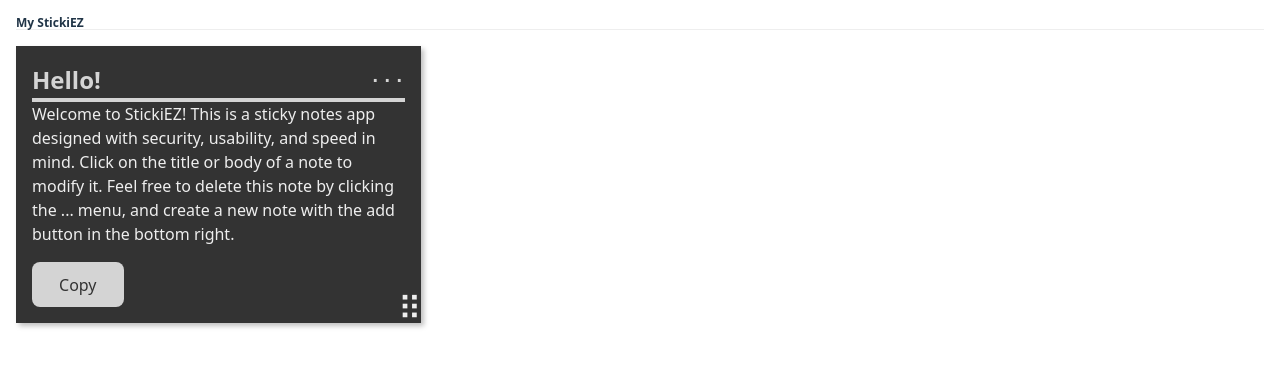
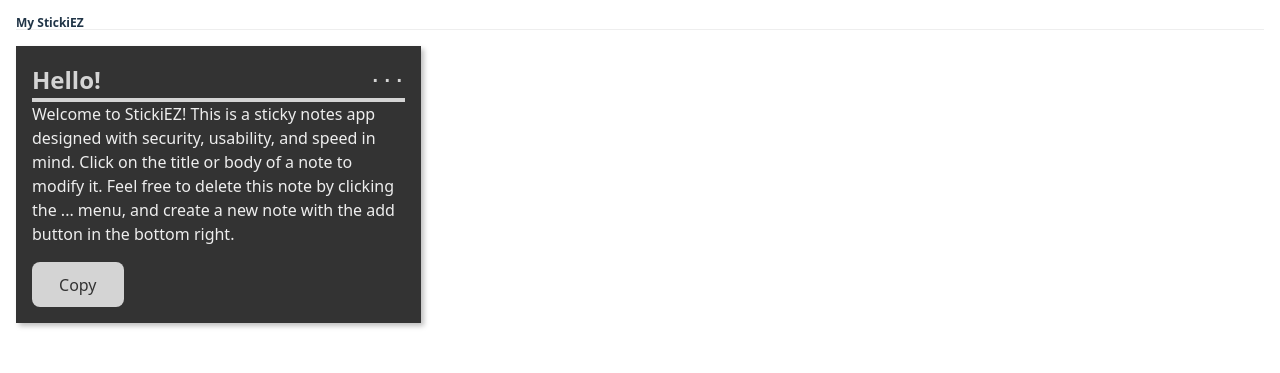
Before and after one commit to jameshardyatx/Stickiez, a React (Vite) app: page / in a window 1280 px wide. Shown: the top 373 px of the page. Built offline with nearby package versions, Linux system fonts and the light colour scheme.

Commit message:
Revert "Notes are now draggable, but revert to grid on refresh"
This reverts commit c544ebe5ed64ca4c875b1c1d7f4e888ef88655e9.

```diff
--- a/package.json
+++ b/package.json
@@ -13,8 +13,7 @@
     "animate.css": "^4.1.1",
     "react": "^19.2.0",
     "react-cool-onclickoutside": "^1.7.0",
-    "react-dom": "^19.2.0",
-    "react-draggable": "^4.5.0"
+    "react-dom": "^19.2.0"
   },
   "devDependencies": {
     "@eslint/js": "^9.39.1",
--- a/src/App.css
+++ b/src/App.css
@@ -231,14 +231,6 @@
   justify-content: space-between;
 }
 
-.drag-handle {
-  position: absolute;
-  bottom: 0;
-  right: 0;
-  cursor: grab;
-  font-size: 2em;
-}
-
 .add-btn {
   border-radius: 100%;
   width: 50px;
--- a/src/Note.tsx
+++ b/src/Note.tsx
@@ -1,19 +1,15 @@
-import { useState, useEffect, useRef } from "react";
-import Draggable from "react-draggable";
+import { useState, useEffect } from "react";
 import type { NoteContent } from "./TNoteContent";
 import Modal from "./Modal";
-import "animate.css";
+import 'animate.css';
 import PlayAnimation from "./PlayAnimation";
 
 type NoteProps = {
-    note: NoteContent;
-    renderOrder: number;
-    onDelete: (id: string) => void;
-    onUpdate: (
-        id: string,
-        patch: Partial<Pick<NoteContent, "title" | "body" | "color">>,
-    ) => void;
-};
+    note: NoteContent,
+    renderOrder: number,
+    onDelete: (id: string) => void,
+    onUpdate: (id: string, patch: Partial<Pick<NoteContent, "title" | "body" | "color">>) => void,
+}
 
 async function copyNote(text: string): Promise<void> {
     try {
@@ -24,10 +20,9 @@
 }
 
 function Note(props: NoteProps) {
+
     const [draftTitle, setDraftTitle] = useState(props.note.title);
     const [draftBody, setDraftBody] = useState(props.note.body);
-    const [isDragging, setIsDragging] = useState(false);
-    const nodeRef = useRef<HTMLDivElement>(null);
 
     useEffect(() => {
         setDraftTitle(props.note.title);
@@ -36,88 +31,71 @@
 
     function commitTitle() {
         const next = draftTitle.trimEnd();
-        if (next !== props.note.title)
-            props.onUpdate(props.note.id, { title: next });
+        if (next !== props.note.title) props.onUpdate(props.note.id, { title: next });
     }
 
     function commitBody() {
         const next = draftBody.trimEnd();
-        if (next !== props.note.body)
-            props.onUpdate(props.note.id, { body: next });
+        if (next !== props.note.body) props.onUpdate(props.note.id, { body: next });
     }
 
     return (
-        <Draggable
-            nodeRef={nodeRef}
-            handle=".drag-handle"
-            onStart={() => setIsDragging(true)}
-            onStop={() => setIsDragging(false)}
-        >
+        <>
             <div
-                ref={nodeRef}
-                className={`note animate__animated animate__fadeIn ${isDragging ? "note--dragging" : ""}`}
+                className="note animate__animated animate__fadeIn"
                 data-color={props.note.color ? props.note.color : "white"}
-                style={
-                    {
-                        "--animation-offset": `${props.renderOrder * 100}ms`,
-                    } as React.CSSProperties
-                }
+                style={{ "--animation-offset": `${props.renderOrder * 100}ms` } as React.CSSProperties}
             >
-                <div
-                    className="note-header"
-                    style={{ cursor: isDragging ? "grabbing" : "grab" }}
-                >
+                <div className="note-header">
                     <span
                         className="editable note-title"
                         contentEditable
                         suppressContentEditableWarning={true}
-                        onMouseDown={(e) => e.stopPropagation()}
-                        onInput={(e) =>
-                            setDraftTitle(e.currentTarget.textContent ?? "")
-                        }
+                        onInput={(e) => setDraftTitle(e.currentTarget.textContent ?? "")}
                         onBlur={commitTitle}
                         onKeyDown={(e) => {
                             if (e.key === "Enter") {
-                                e.preventDefault();
-                                e.currentTarget.blur();
+                                e.preventDefault();     // prevent newline in title
+                                e.currentTarget.blur(); // commit
                             }
                         }}
                     >
                         {props.note.title}
                     </span>
+
                     <Modal
                         id={props.note.id}
                         onDelete={props.onDelete}
                         onUpdate={props.onUpdate}
                     />
                 </div>
+
                 <hr />
+
                 <span
                     className="editable note-text"
                     contentEditable
                     suppressContentEditableWarning={true}
-                    onInput={(e) =>
-                        setDraftBody(e.currentTarget.textContent ?? "")
-                    }
+                    onInput={(e) => setDraftBody(e.currentTarget.textContent ?? "")}
                     onBlur={commitBody}
                 >
                     {props.note.body}
                 </span>
+
                 <div className="note-buttons">
                     <button
                         className="copy-btn"
                         onClick={(e) => {
                             copyNote(props.note.body);
                             PlayAnimation(e.currentTarget, "rubberBand");
-                        }}
-                    >
+                        }}>
                         Copy
                     </button>
+
                 </div>
-                <div className="drag-handle">⣶</div>
             </div>
-        </Draggable>
-    );
+        </>
+    )
 }
 
 export default Note;
```
Also changed, not shown: 1 other file (tests, documents, lock files or other folders).
